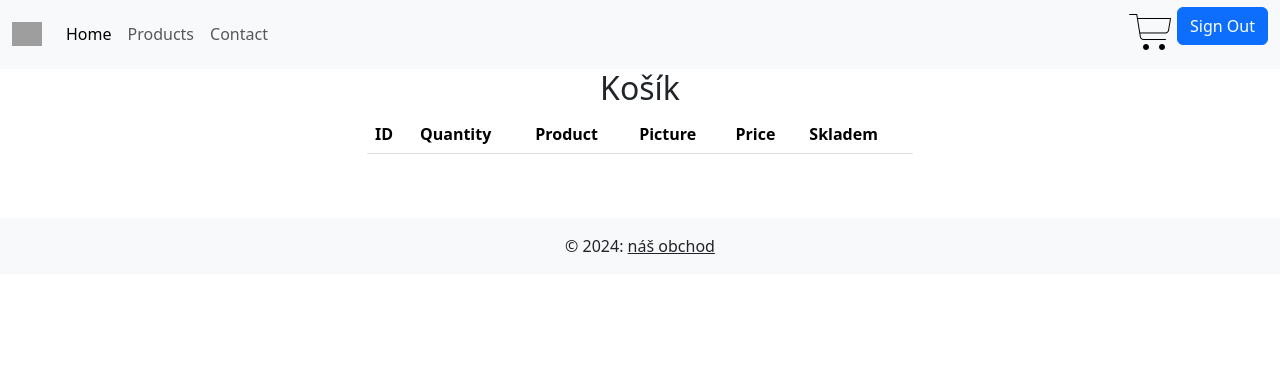
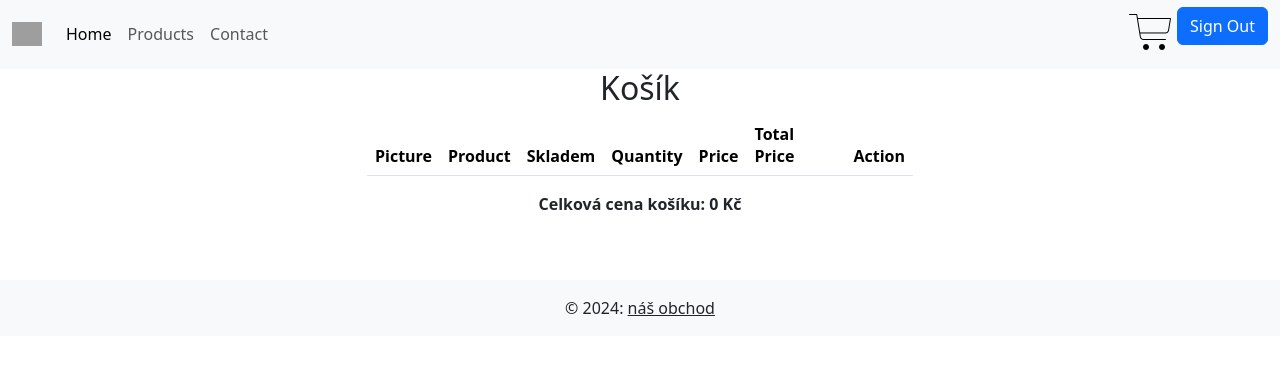
Before and after one commit to jankady/Eshop-DIS, a PHP site: page /shoppingCart.php in a window 1280 px wide. Shown: the part 25-394 px from the top of the page. Run offline with PHP 8.4, Linux system fonts and the light colour scheme; a user stored in the database is signed in; data comes from the database, SQL or seed files in the repository; lists and menus that the app fills with data are empty; grey boxes are pictures that could not be loaded.

Commit message:
working price calculating in shoppingCart.php

```diff
--- a/pages/shoppingCart.php
+++ b/pages/shoppingCart.php
@@ -34,21 +34,38 @@ $conn = Utility::connectionDatabase();
                 $user_id = $_SESSION["user_id"];
 
                 // Připravit SQL dotaz pro získání záznamů z tabulky shopping_cart_item a potřebných atributů z tabulky product
-                $sql_items = "SELECT sci.ID, sci.quantity, sci.ID_product, p.title, p.picture, p.price, p.number_of_products, p.availability FROM
-                              shopping_cart_item AS sci INNER JOIN shopping_cart AS sc ON sci.ID_cart = sc.ID
-                                  INNER JOIN product AS p ON sci.ID_product = p.ID WHERE sc.ID_customer = ? AND p.availability >= CURDATE();";
+                $sql_items = "SELECT sci.ID, sci.quantity, sci.ID_product, p.title, p.picture, p.price, p.number_of_products, p.availability
+                  FROM shopping_cart_item AS sci
+                  INNER JOIN shopping_cart AS sc ON sci.ID_cart = sc.ID
+                  INNER JOIN product AS p ON sci.ID_product = p.ID
+                  WHERE sc.ID_customer = ? AND p.availability >= CURDATE();";
                 $stmt_items = mysqli_prepare($conn, $sql_items);
                 mysqli_stmt_bind_param($stmt_items, "i", $user_id);
                 mysqli_stmt_execute($stmt_items);
                 $result_items = mysqli_stmt_get_result($stmt_items);
 
+                // Inicializace celkové ceny košíku
+                $total_price = 0;
+
                 // Vypsat hodnoty získané z tabulky shopping_cart_item
                 echo "<table class='table'>";
-                echo "<thead><tr><th>ID</th><th>Quantity</th><th>Product</th><th>Picture</th><th>Price</th><th>Skladem</th></tr></thead>";
+                echo "<thead><tr><th>Picture</th><th>Product</th><th>Skladem</th><th>Quantity</th><th>Price</th><th>Total Price</th><th>Action</th></tr></thead>";
                 echo "<tbody>";
                 while ($row_item = mysqli_fetch_assoc($result_items)) {
                     echo "<tr>";
-                    echo "<td>" . $row_item['ID'] . "</td>";
+                    echo "<td><img src='../" . $row_item['picture'] . "' alt='Product Picture' style='width:100px;height:100px;'></td>";
+                    echo "<td>" . $row_item['title'] . "</td>";
+
+                    // Logika pro vypsání dostupnosti produktu
+                    $availability = $row_item['number_of_products'];
+                    if ($availability >= 9) {
+                        echo "<td style='color:green;'>Skladem: 9+</td>";
+                    } elseif ($availability > 5) {
+                        echo "<td style='color:green;'>Skladem: 5+</td>";
+                    } else {
+                        echo "<td style='color:green;'>Skladem: " . $availability . "</td>";
+                    }
+
                     echo "<td>
             <form action='../scripts/logined_cart.php' method='post'>
                 <input type='hidden' name='product_id' value='" . $row_item['ID'] . "'>
@@ -56,19 +73,27 @@ $conn = Utility::connectionDatabase();
                 <button type='submit' name='updateQuantity' style='display: none;'>Uložit</button>
             </form>
         </td>";
-                    echo "<td>" . $row_item['title'] . "</td>";
-                    echo "<td><img src='../" . $row_item['picture'] . "' alt='Product Picture' style='width:100px;height:100px;'></td>";
-                    echo "<td>" . $row_item['price'] . "</td>";
-                    echo "<td>" . $row_item['number_of_products'] . "</td>";
+                    echo "<td><strong>" . number_format($row_item['price'], 0, ',', ' ') . " Kč</strong></td>";
+
+                    // Výpočet ceny za všechny kusy
+                    $item_total_price = $row_item['price'] * $row_item['quantity'];
+                    echo "<td id='item_total_price_" . $row_item['ID'] . "'><strong>" . number_format($item_total_price, 0, ',', ' ') . " Kč</strong></td>";
+
                     echo "<td>
-                <form action='../scripts/logined_cart.php' method='post'>
-                    <input type='hidden' name='product_id' value='" . $row_item['ID_product'] . "'>
-                    <button type='submit' name='removeFromCart' class='btn btn-danger btn-sm'>Odstranit</button>
-                </form>
-            </td>";
+            <form action='../scripts/logined_cart.php' method='post'>
+                <input type='hidden' name='product_id' value='" . $row_item['ID_product'] . "'>
+                <button type='submit' name='removeFromCart' class='btn btn-danger btn-sm'>Odstranit</button>
+            </form>
+        </td>";
                     echo "</tr>";
+
+                    // Přidat cenu aktuální položky k celkové ceně košíku
+                    $total_price += $item_total_price;
                 }
                 echo "</tbody></table>";
+
+                // Vypsat celkovou cenu košíku
+                echo "<p id='total_price'><strong>Celková cena košíku: " . number_format($total_price, 0, ',', ' ') . " Kč</strong></p>";
 
                 mysqli_stmt_close($stmt_items);
             }
--- a/scripts/logined_cart.php
+++ b/scripts/logined_cart.php
@@ -6,8 +6,8 @@ if (isset($_POST['addToCart'])) {
     // odkazovani do kosiku nebo na produkty pres JAVASCRIPT - pak upravit
     // celkova cena uprava mnozstvi (pocitadlo) - hotovo
     // odstranit z kosiku - hotovo
-    // zmena ikony kosiku
-    // skladem upravit
+    // zmena ikony kosiku - hotovo
+    // skladem upravit - hotovo
     // "Platba"
     // doplnit databazi
 
```
